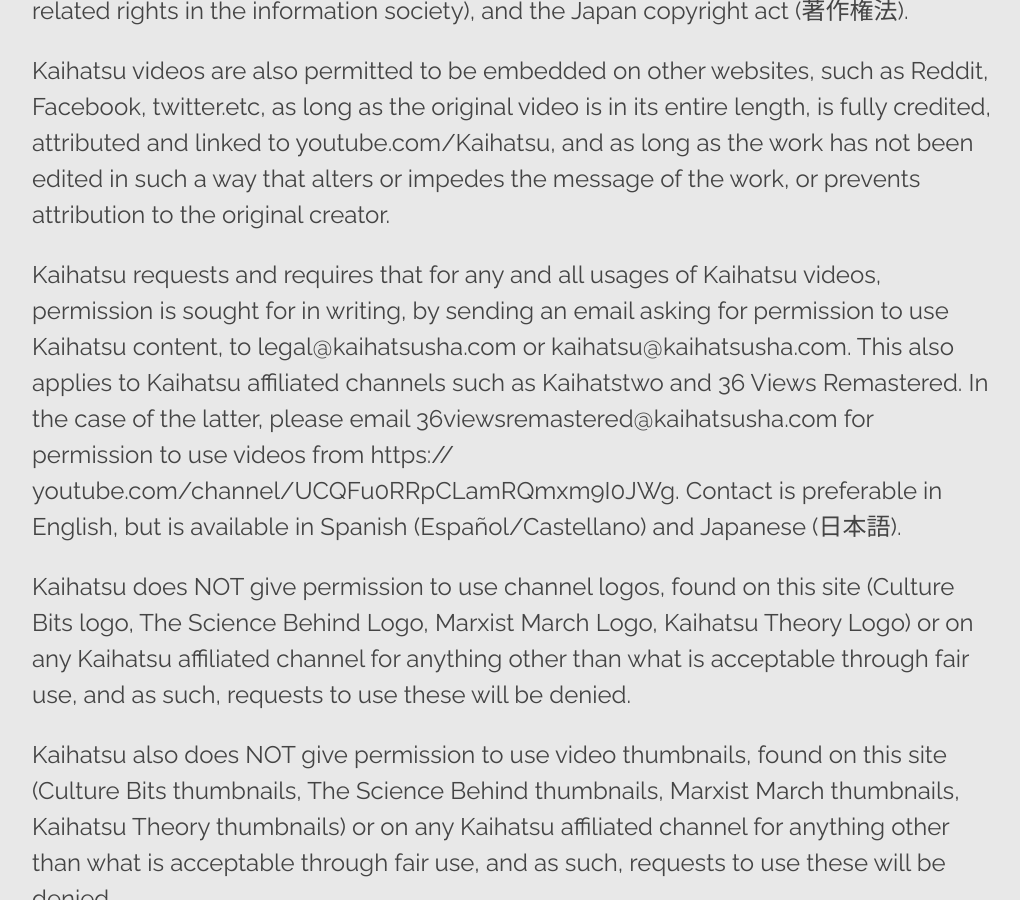
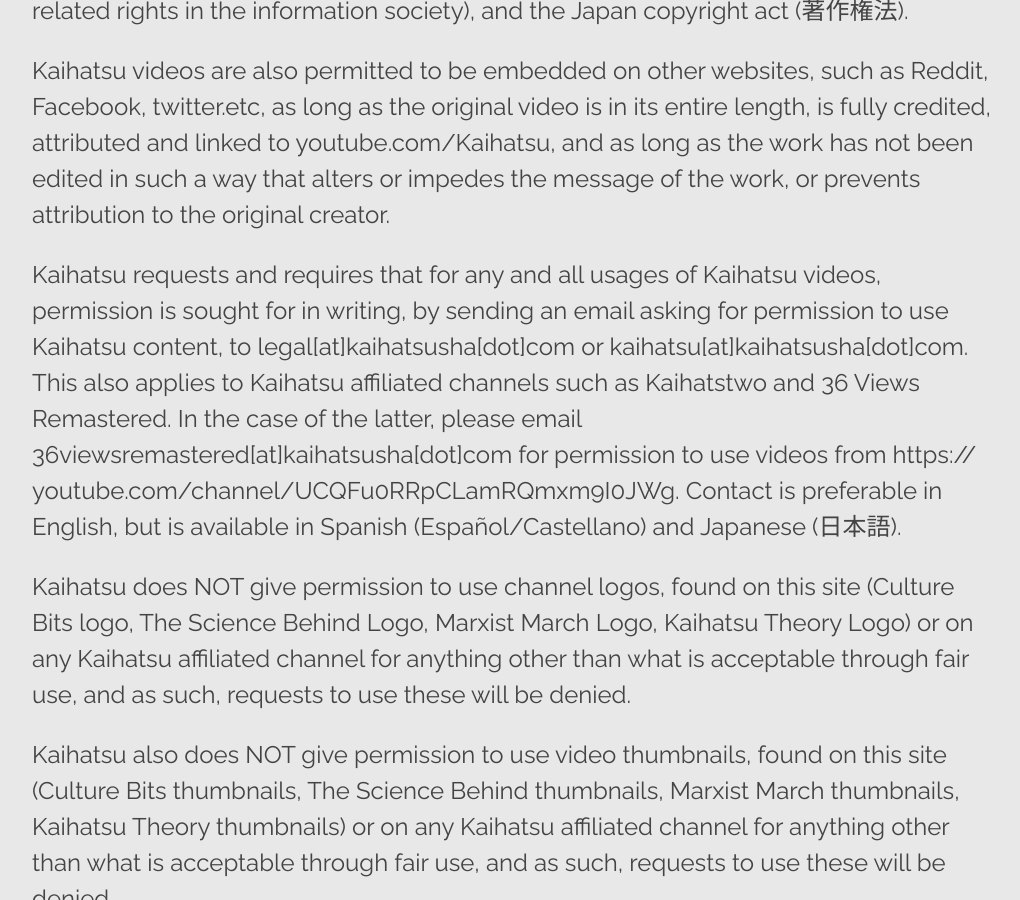
Before and after one commit to Kaihatsujin/kaihatsujin.github.io, a Jekyll site: the page built from legal.html, in a window 1280 px wide and 900 px high, scrolled down 2616 px. Shown: the whole window, without its empty margins (128-1148 px from the left). Built offline with Jekyll 4.4.1, drawn with Linux system fonts in a browser that asks for light colours.

Commit message:
Fixed some errors.

```diff
--- a/legal.html
+++ b/legal.html
@@ -42,7 +42,7 @@
 	Kaihatsu videos are also permitted to be embedded on other websites, such as Reddit, Facebook, twitter.etc, as long as the original video is in its entire length, is fully credited, attributed and linked to youtube.com/Kaihatsu, and as long as the work has not been edited in such a way that alters or impedes the message of the work, or prevents attribution to the original creator.
 </p>
 <p>
-	Kaihatsu requests and requires that for any and all usages of Kaihatsu videos, permission is sought for in writing, by sending an email asking for permission to use Kaihatsu content, to legal@kaihatsusha.com or kaihatsu@kaihatsusha.com. This also applies to Kaihatsu affiliated channels such as Kaihatstwo and 36 Views Remastered. In the case of the latter, please email 36viewsremastered@kaihatsusha.com for permission to use videos from https:// youtube.com/channel/UCQFu0RRpCLamRQmxm9I0JWg. Contact is preferable in English, but is available in Spanish (Español/Castellano) and Japanese (日本語).
+	Kaihatsu requests and requires that for any and all usages of Kaihatsu videos, permission is sought for in writing, by sending an email asking for permission to use Kaihatsu content, to legal[at]kaihatsusha[dot]com or kaihatsu[at]kaihatsusha[dot]com. This also applies to Kaihatsu affiliated channels such as Kaihatstwo and 36 Views Remastered. In the case of the latter, please email 36viewsremastered[at]kaihatsusha[dot]com for permission to use videos from https:// youtube.com/channel/UCQFu0RRpCLamRQmxm9I0JWg. Contact is preferable in English, but is available in Spanish (Español/Castellano) and Japanese (日本語).
 </p>
 <p>
 	Kaihatsu does NOT give permission to use channel logos, found on this site (Culture Bits logo, The Science Behind Logo, Marxist March Logo, Kaihatsu Theory Logo) or on any Kaihatsu affiliated channel for anything other than what is acceptable through fair use, and as such, requests to use these will be denied.
```
